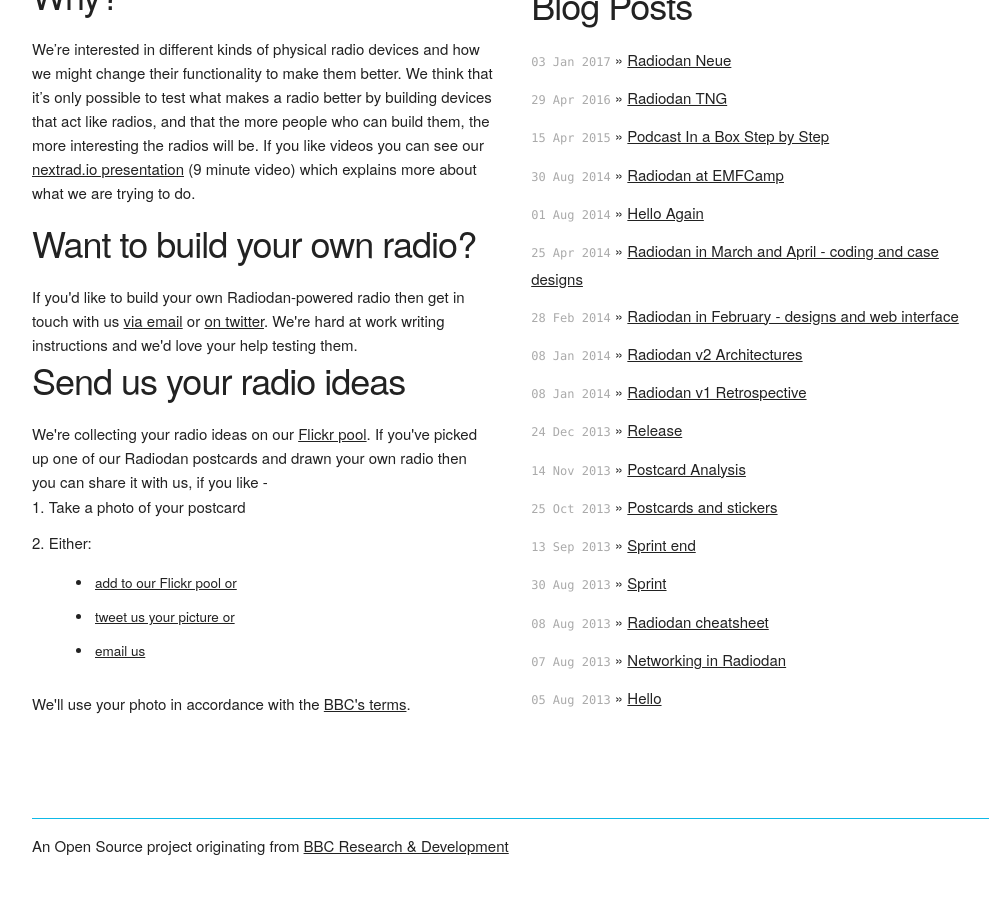
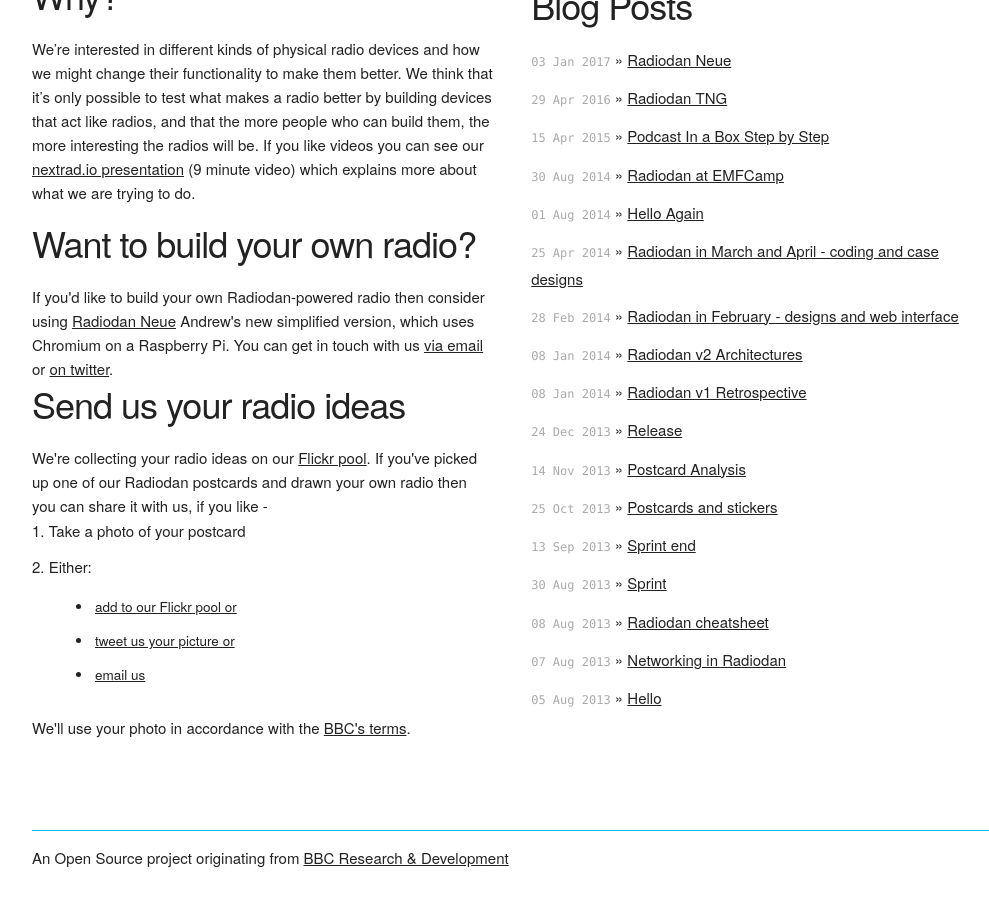
Before and after one commit to radiodan/radiodan.github.io, a Jekyll site: the page built from index.html, in a window 1280 px wide and 900 px high, scrolled down 680 px. Shown: the whole window, without its empty margins (128-1117 px from the left). Built offline with Jekyll 4.4.1, drawn with Linux system fonts in a browser that asks for light colours; comment, search, counter and statistics services are not loaded.

Commit message:
Added Radiodan Neue references

```diff
--- a/_posts/2017-02-03-radiodan-neue.markdown
+++ b/_posts/2017-02-03-radiodan-neue.markdown
@@ -24,7 +24,7 @@
 Andrew's also written an implmentation of the physical UI!
 
 We've used it at work for our "Project Bedtime" prototype on a Pi Zero with
-a Phat DAC, using a wifi access point on a second screen as a remote control.
+a [Phat DAC](https://shop.pimoroni.com/products/phat-dac), using a wifi access point on a second screen as a remote control.
 
 I'll gradually be updating the docs here, but everything is on [Andrew's
 github page](https://github.com/andrewn/neue-radio/blob/master/INSTALL.MD).
--- a/index.html
+++ b/index.html
@@ -10,7 +10,14 @@
   {{ about | markdownify }}
 
   <h2>Want to build your own radio?</h2>
-  If you'd like to build your own Radiodan-powered radio then get in touch with us <a href="mailto:radiodan@pixelblend.co.uk?subject=Instructions">via email</a> or <a href="https://twitter.com/teamradiodan">on twitter</a>. We're hard at work writing instructions and we'd love your help testing them.
+
+  If you'd like to build your own Radiodan-powered radio then consider
+using <a href="https://github.com/andrewn/neue-radio">Radiodan Neue</a>
+Andrew's new simplified version, which uses Chromium on a Raspberry Pi.
+
+You can get in touch with us <a
+href="mailto:radiodan@pixelblend.co.uk?subject=Instructions">via
+email</a> or <a href="https://twitter.com/teamradiodan">on twitter</a>.
 
   <h2>Send us your radio ideas</h2>
   We're collecting your radio ideas on our <a href="https://www.flickr.com/groups/2386878@N23">Flickr pool</a>. If you've picked up one of our Radiodan postcards and drawn your own radio then you can share it with us, if you like -
```
Also changed, not shown: help/index.md (+7 -0 lines).
